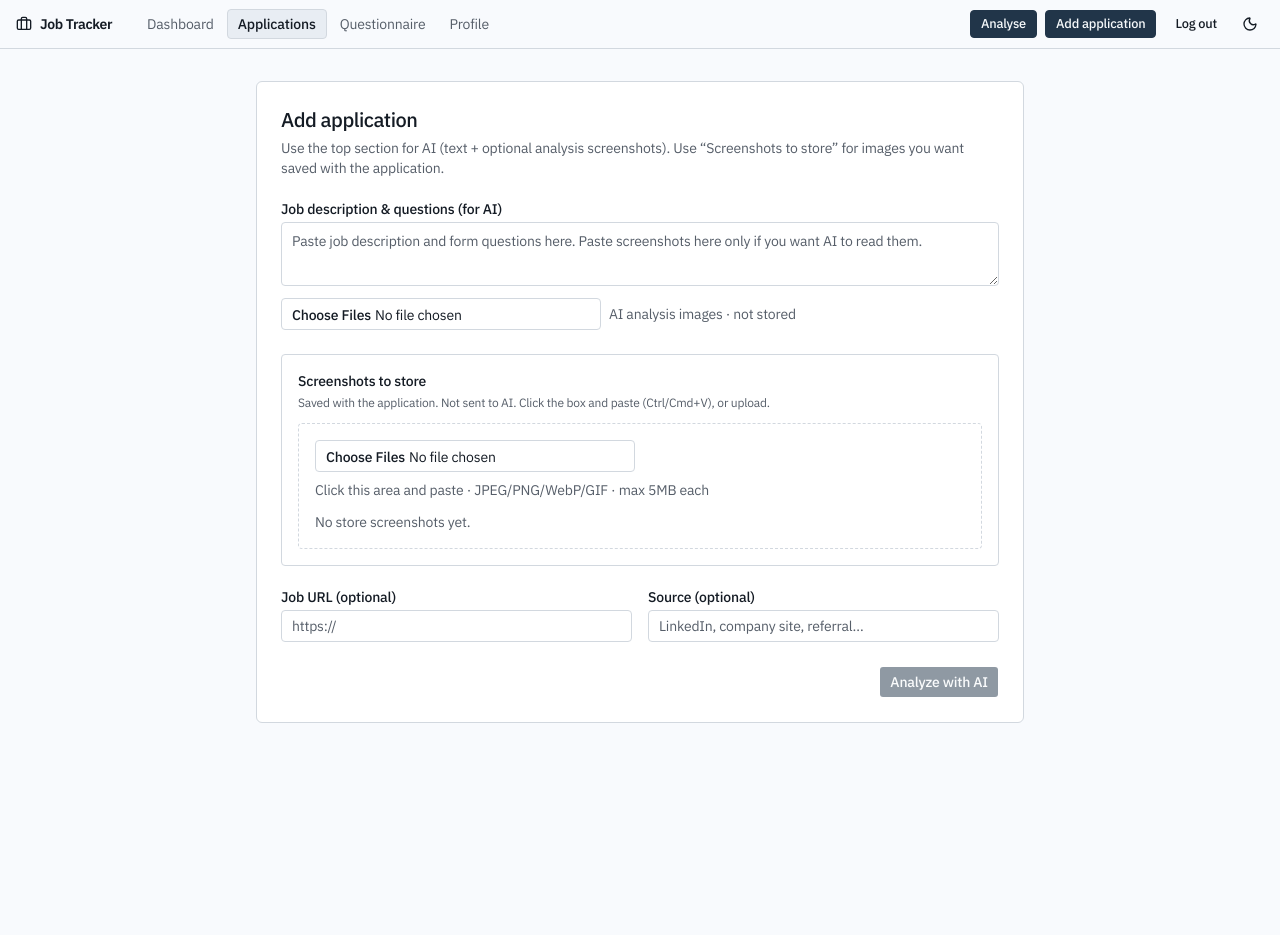
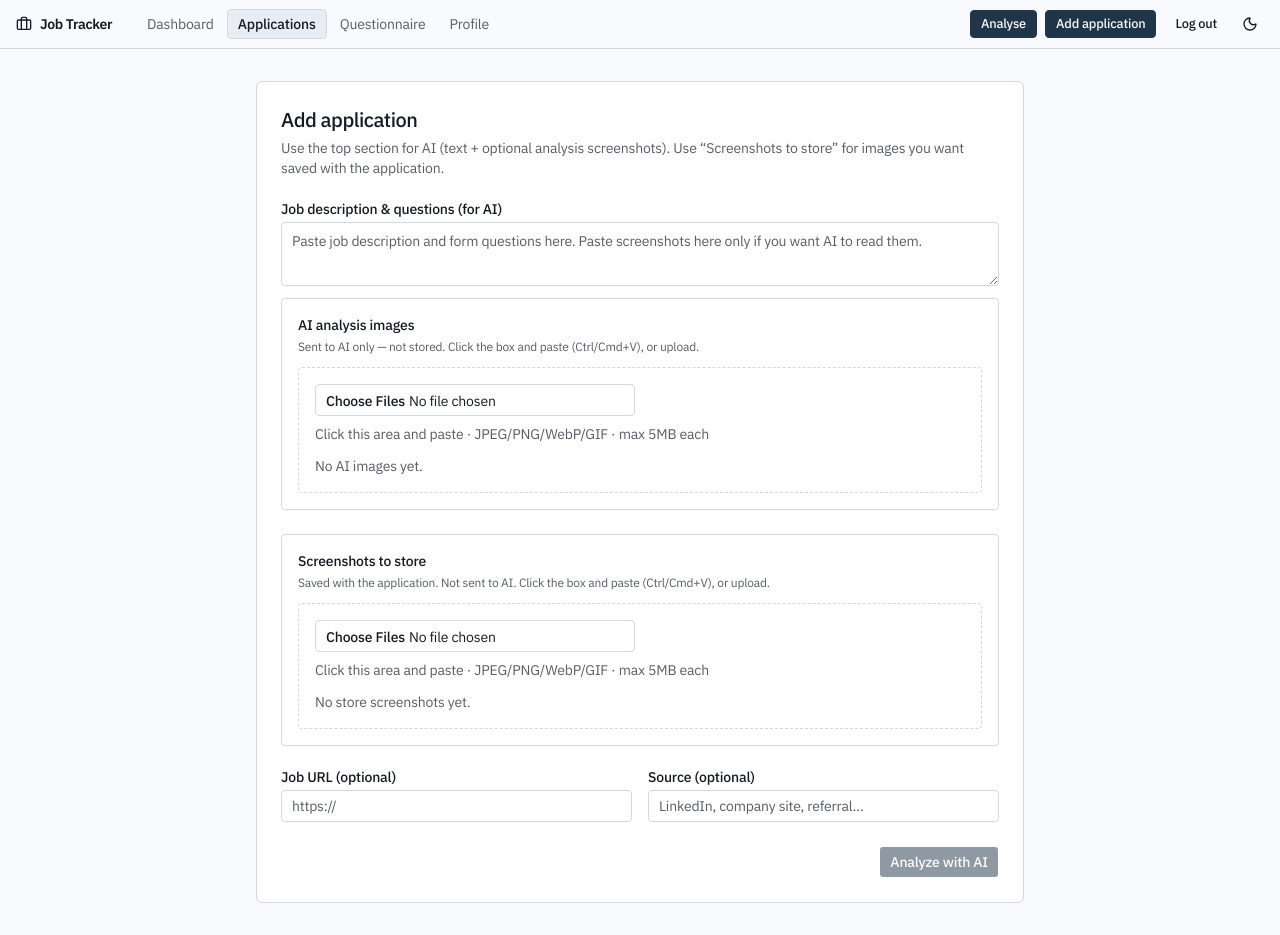
Before and after one commit to nirmitsaini1024/job-track, a Next.js app: page /applications/new in a window 1280 px wide. Before the commit the page ends 800 px from the top, so only its background shows below. Built offline with nearby package versions, Linux system fonts and the light colour scheme.

Commit message:
changes using ai

```diff
--- a/src/components/ai/job-analyzer.tsx
+++ b/src/components/ai/job-analyzer.tsx
@@ -181,6 +181,24 @@ export function JobAnalyzer() {
       files.length === 1
         ? "Screenshot added to store"
         : `${files.length} screenshots added to store`,
+    );
+  }
+
+  async function onAnalyzeImagePaste(
+    event: React.ClipboardEvent<HTMLDivElement>,
+  ) {
+    const files = Array.from(event.clipboardData.items)
+      .filter((item) => item.type.startsWith("image/"))
+      .map((item) => item.getAsFile())
+      .filter((file): file is File => Boolean(file));
+
+    if (!files.length) return;
+    event.preventDefault();
+    addFiles(files, setAnalyzeImages);
+    toast.success(
+      files.length === 1
+        ? "Image added for AI analysis"
+        : `${files.length} images added for AI analysis`,
     );
   }
 
@@ -619,6 +637,19 @@ export function JobAnalyzer() {
           />
         </Field>
 
+        <div className="grid gap-3 rounded-md border p-4">
+          <div>
+            <p className="text-sm font-medium">AI analysis images</p>
+            <p className="mt-1 text-xs text-muted-foreground">
+              Sent to AI only — not stored. Click the box and paste
+              (Ctrl/Cmd+V), or upload.
+            </p>
+          </div>
+          <div
+            tabIndex={0}
+            onPaste={onAnalyzeImagePaste}
+            className="rounded-md border border-dashed p-4 outline-none focus-visible:border-ring focus-visible:ring-3 focus-visible:ring-ring/50"
+          >
             <div className="flex flex-wrap items-center gap-2">
               <Input
                 type="file"
@@ -631,14 +662,17 @@ export function JobAnalyzer() {
                 }}
               />
               <p className="text-sm text-muted-foreground">
-            AI analysis images · not stored
+                Click this area and paste · JPEG/PNG/WebP/GIF · max 5MB each
               </p>
             </div>
 
             {analyzeImages.length > 0 ? (
-          <div className="grid gap-3 sm:grid-cols-2">
+              <div className="mt-3 grid gap-3 sm:grid-cols-2">
                 {analyzeImages.map((image) => (
-              <div key={image.id} className="relative overflow-hidden rounded-md border">
+                  <div
+                    key={image.id}
+                    className="relative overflow-hidden rounded-md border"
+                  >
                     {/* eslint-disable-next-line @next/next/no-img-element */}
                     <img
                       src={image.preview}
@@ -657,7 +691,13 @@ export function JobAnalyzer() {
                   </div>
                 ))}
               </div>
-        ) : null}
+            ) : (
+              <p className="mt-3 text-sm text-muted-foreground">
+                No AI images yet.
+              </p>
+            )}
+          </div>
+        </div>
       </div>
 
       <ImageStoreSection
```
Lines whose indentation alone changed are shown as unchanged.
